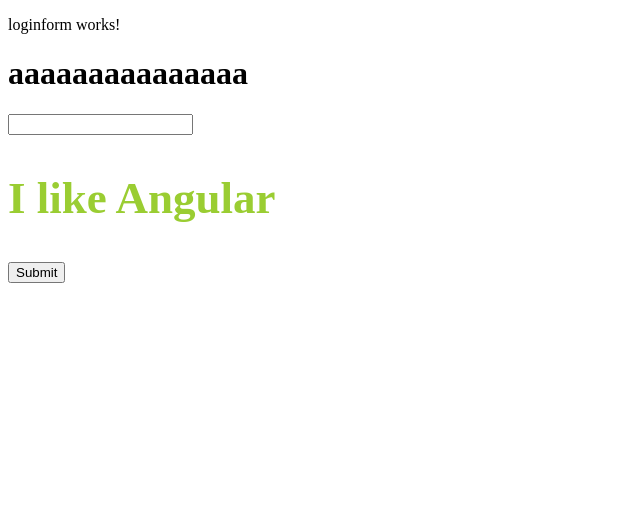
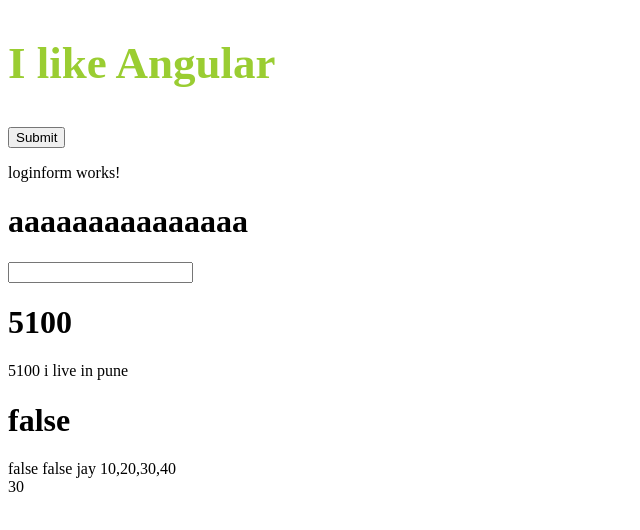
Before and after one commit to poonambhapkar34/octJavaScipt, an Angular app in the folder AngularProject/angularOctBatch/: page / in a window 1280 px wide. Shown: the top 530 px of the page, without its empty margins (0-640 px from the left). Built offline with nearby package versions, Linux system fonts and the light colour scheme.

Commit message:
interpolations

```diff
--- a/AngularProject/angularOctBatch/src/app/app.component.html
+++ b/AngularProject/angularOctBatch/src/app/app.component.html
@@ -1,7 +1,8 @@
 
-<app-loginform></app-loginform>
 <div class="main">
   <h2>I like Angular</h2>
 </div>
 
-  <button (click)="myFirstFunction()">Submit</button>
+<button (click)="myFirstFunction()">Submit</button>
+
+<app-loginform></app-loginform>
--- a/AngularProject/angularOctBatch/src/app/loginform/loginform.component.html
+++ b/AngularProject/angularOctBatch/src/app/loginform/loginform.component.html
@@ -1,3 +1,26 @@
 <p>loginform works!</p>
 <h1 id="kkk">aaaaaaaaaaaaaaa</h1>
 <input type="text" #inpBox (keyup)="keyUpEvent($event,inpBox)">
+<br>
+<!--  interpolation  -->
+<!--syntax: {{}} , {{property/function()}} interpolation-->
+<h1>{{car}}</h1>
+{{car}}
+{{ getData(20)}}
+
+<!-- we can also do arithmatic operations with interpolation -->
+<h1>{{num == 200}}</h1>
+ {{num == 200}}
+{{booleanProperty}}
+
+<!-- we can not assign value with interpolation-->
+<!-- {{num = 300}}  -->
+<!-- we can not use type of property with interpolation -->
+<!-- {{typeof(num)}} -->
+<!--we can not inc/dcr operators with interpolation  -->
+<!-- {{num--}} -->
+<!-- obj  interpolation -->
+{{student.name}}
+<!-- array  interpolation -->
+{{items}} <br>
+{{items[2]}}
--- a/AngularProject/angularOctBatch/src/app/loginform/loginform.component.ts
+++ b/AngularProject/angularOctBatch/src/app/loginform/loginform.component.ts
@@ -5,7 +5,16 @@
   templateUrl: './loginform.component.html',
   styleUrls: ['./loginform.component.scss']
 })
+
 export class LoginformComponent {
+  car = 5100;
+  num = 20;
+  booleanProperty = false;
+  student = {
+    name:'jay',
+    age:20
+  }
+  items = [ 10, 20, 30, 40]
 
   keyUpEvent(data:any, inpBoxValue:any){
    console.log(data);
@@ -13,4 +22,9 @@
    console.log( inpBoxValue);
    console.log( inpBoxValue.value)
   }
+
+  getData(b:any){
+  //  let a =20;
+    return 'i live in pune';
+  }
 }
```
